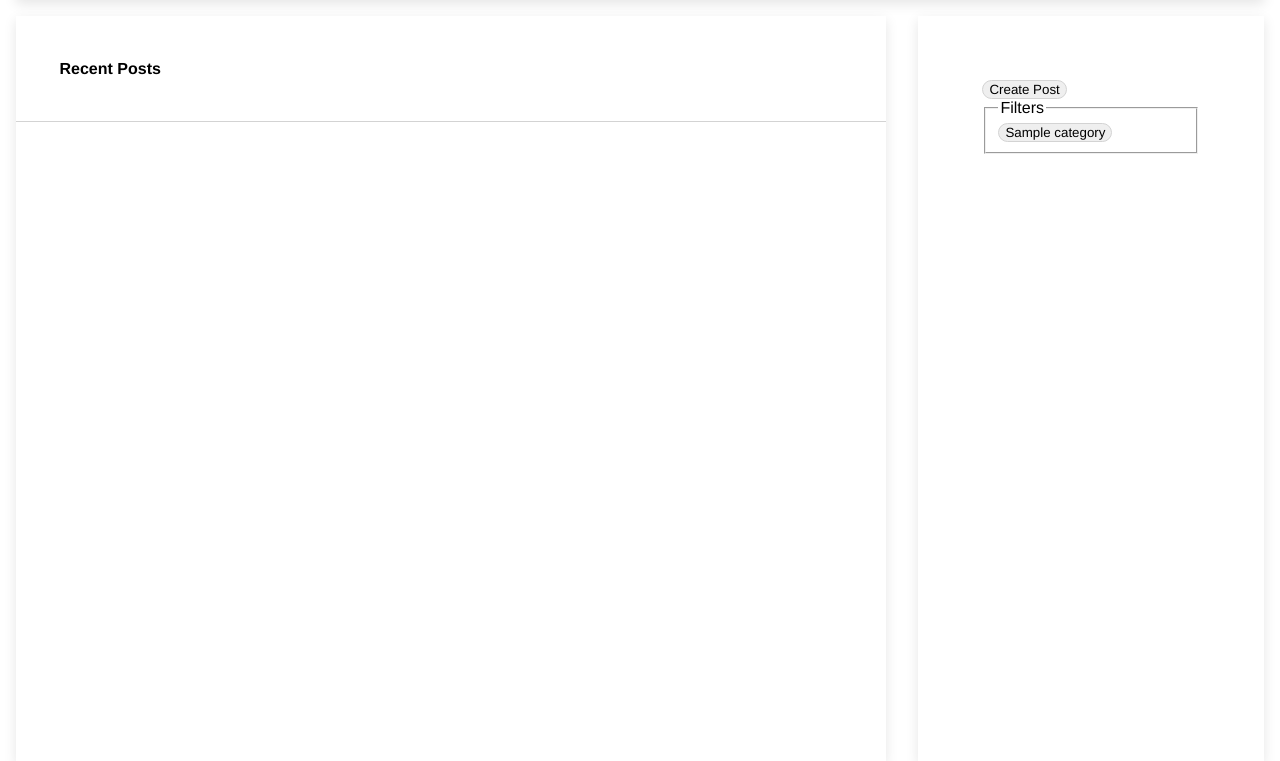
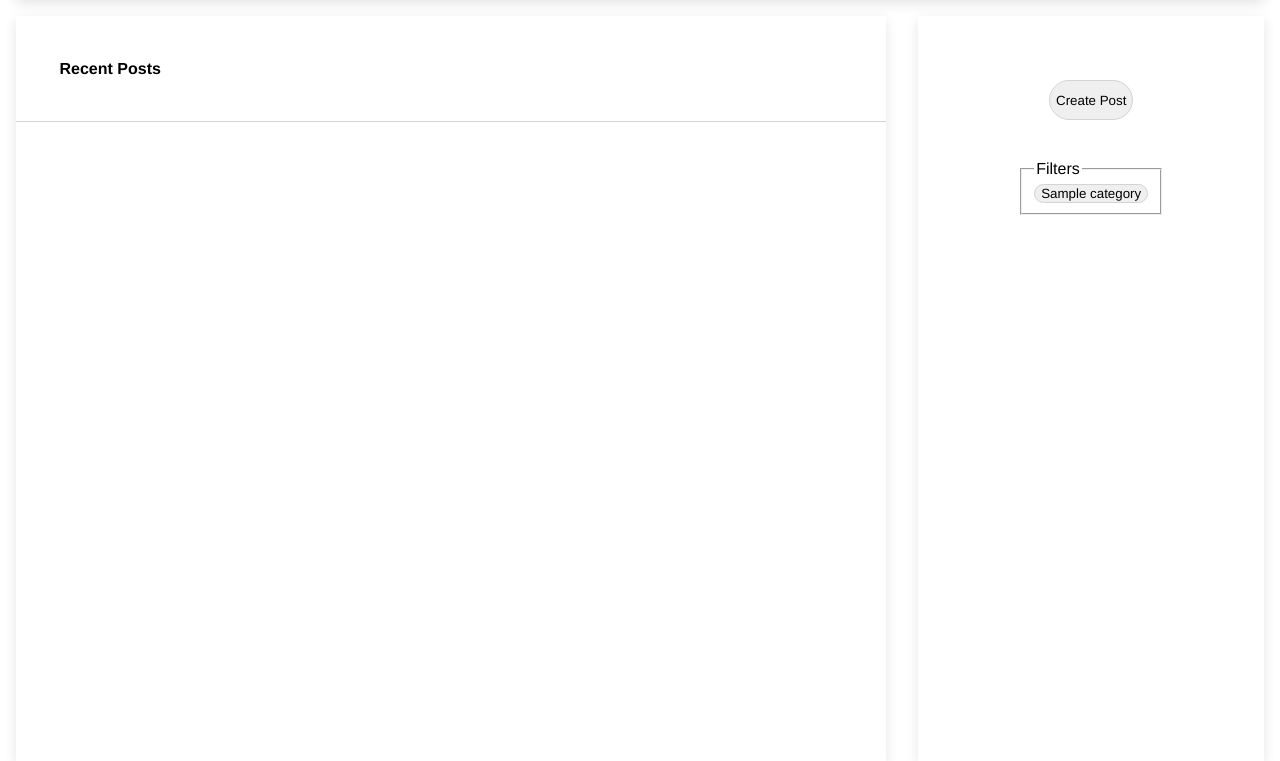
Before and after one commit to COSC360/Voco-Blog, a PHP site: page / in a window 1280 px wide. Shown: the part 144-905 px from the top of the page. Run offline with PHP 8.4, Linux system fonts and the light colour scheme; the visitor is signed in with stand-in values (Sample User, id 1); tables that the repository leaves empty or names only in its code hold one stand-in row (values such as "Sample post"); data that the repository does not hold is empty.

Commit message:
update css

```diff
--- a/css/main.css
+++ b/css/main.css
@@ -61,7 +61,6 @@ h1,h2,h3,p,a,button,legend,label {
 .column {
     display: flex;
     flex-direction: row;
-
 }
 .column .card {
     width: 60%;
@@ -114,13 +113,22 @@ h1,h2,h3,p,a,button,legend,label {
     height: auto;
 }
 
-#createPost {
+#sideOptions {
     display: flex;
     align-items: center;
+    flex-direction: column;
+}
+#createPost {
+    height: 5em;
 }
 
 #createPost button {
-
+    align-self: center;
+    height: 50%;
+    width: 100%;
+}
+#createPost button:hover {
+    background-color: lightblue;
 }
 
 /*Filter groups*/
--- a/index.php
+++ b/index.php
@@ -89,9 +89,12 @@ if (isset($_SESSION["loggedIn"]) && $_SESSION["loggedIn"] == true) {
         </div>
     </div>
     <div id="right">
-        <div id="createPost">
-           <a href="create.html"><button>Create Post</button><a>
-        </div>
+        <div id="sideOptions">
+        <?php
+        if($loggedIn) {
+            echo "<div id=\"createPost\"><a href=\"create.html\"><button>Create Post</button><a></div>";
+        }
+        ?>
         <div class="filterGroup">
             <fieldset>
                 <legend>Filters</legend>
@@ -102,6 +105,7 @@ if (isset($_SESSION["loggedIn"]) && $_SESSION["loggedIn"] == true) {
                 ?>
             </fieldset>
         </div>
+            </div>
 
     </div>
 </div>
```
